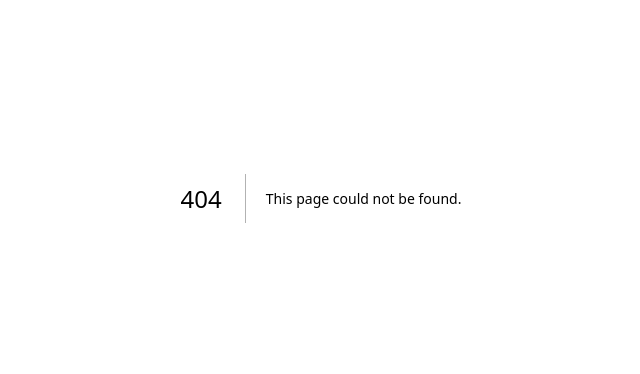
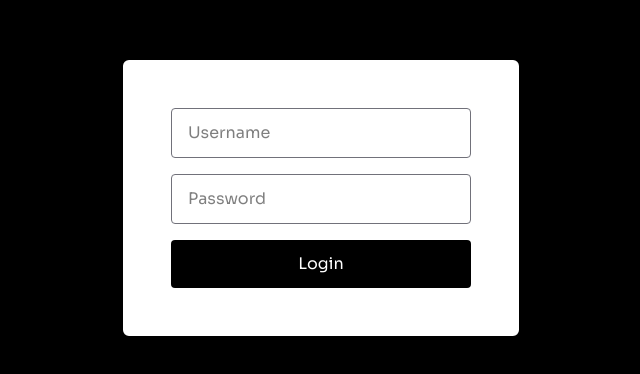
Before and after one commit to Renildo15/HB-Portfolio, a Next.js app: page /login in a window 1280 px wide. Before the commit this address had no page. Shown: the part 202-576 px from the top of the page, without its empty margins (319-959 px from the left). Built offline with nearby package versions, Linux system fonts and the light colour scheme.

Commit message:
feat:pahina de login

```diff
--- /dev/null
+++ b/app/(admin)/dashboard/page.tsx
@@ -0,0 +1,7 @@
+export default function Dashboard() {
+    return (
+        <main>
+            <h1>Admin Dashboard</h1>
+        </main>
+    )
+}
--- /dev/null
+++ b/app/(admin)/login/page.tsx
@@ -0,0 +1,7 @@
+import LoginCard from "@/src/components/Login";
+
+export default function Login() {
+    return (
+        <LoginCard/>
+    )
+}
--- /dev/null
+++ b/src/components/Login/index.tsx
@@ -0,0 +1,37 @@
+"use client";
+
+import React, { useState } from 'react';
+import styles from './login.module.css';
+import { redirect } from 'next/navigation';
+
+export default function LoginCard() {
+    const [username, setUsername] = useState('');
+    const [password, setPassword] = useState('');
+
+    const handleSubmit = (e: React.FormEvent) => {
+        e.preventDefault();
+        // Handle login logic here
+
+        if(username === '' || password === '') {
+            alert('Please enter both username and password');
+            return;
+        }
+
+        // On successful login, redirect to admin dashboard
+
+        redirect('/dashboard');
+
+    }
+
+    return (
+        <main className={styles.login}>
+            <div className={styles.login_card}>
+                <form action="" className={styles.login_form} onSubmit={handleSubmit}>
+                    <input type="text" placeholder="Username" className={styles.login_input} value={username} onChange={(e) => setUsername(e.target.value)} />
+                    <input type="password" placeholder="Password" className={styles.login_input} value={password} onChange={(e) => setPassword(e.target.value)} />
+                    <button type="submit" className={styles.login_button}>Login</button>
+                </form>
+            </div>
+        </main>
+    )
+}
--- /dev/null
+++ b/src/components/Login/login.module.css
@@ -0,0 +1,49 @@
+.login {
+    height: 100vh;
+    display: flex;
+    justify-content: center;
+    align-items: center;
+    background-color: black;
+}
+
+.login_card {
+    padding: 48px;
+    border: 2px solid var(--primary-color);
+    border-radius: 8px;
+    display: flex;
+    flex-direction: column;
+    gap: 24px;
+    width: 400px;
+    box-shadow: 0 4px 6px rgba(0, 0, 0, 0.1);
+    background-color: white;
+}
+
+.login_form {
+    display: flex;
+    flex-direction: column;
+    gap: 16px;
+}
+
+.login_form input {
+    padding: 12px 16px;
+    border: 1px solid var(--text-color);
+    border-radius: 4px;
+    font-size: 16px;
+    color: var(--text-primary);
+    background-color: var(--bg-color);
+}
+
+.login_button {
+    padding: 12px 16px;
+    border: none;
+    border-radius: 4px;
+    background-color: var(--primary-color);
+    color: white;
+    font-size: 16px;
+    cursor: pointer;
+    transition: background-color 0.3s ease-in-out;
+}
+
+.login_button:hover {
+    background-color: var(--bg-hover-color);
+}
```
